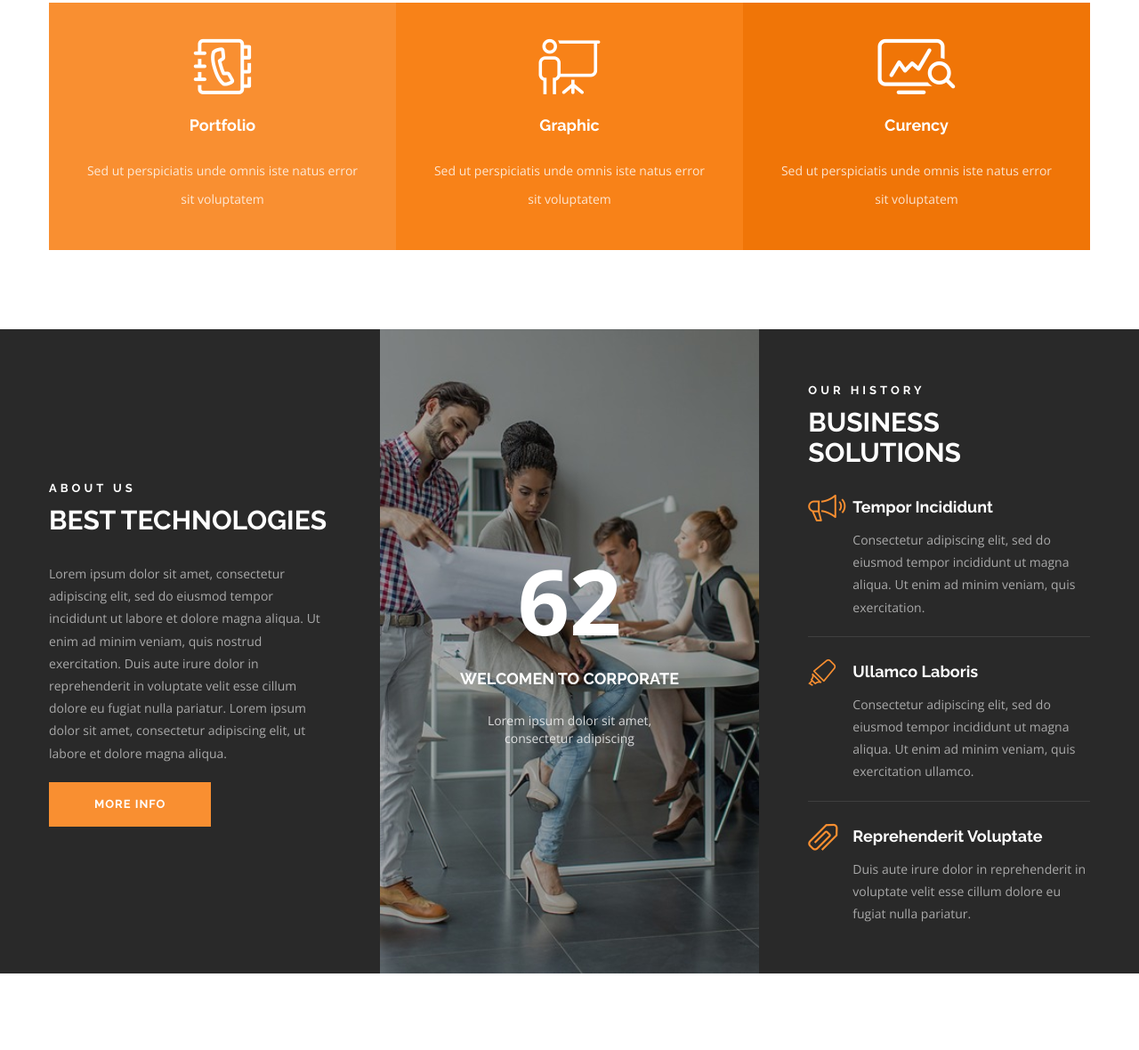
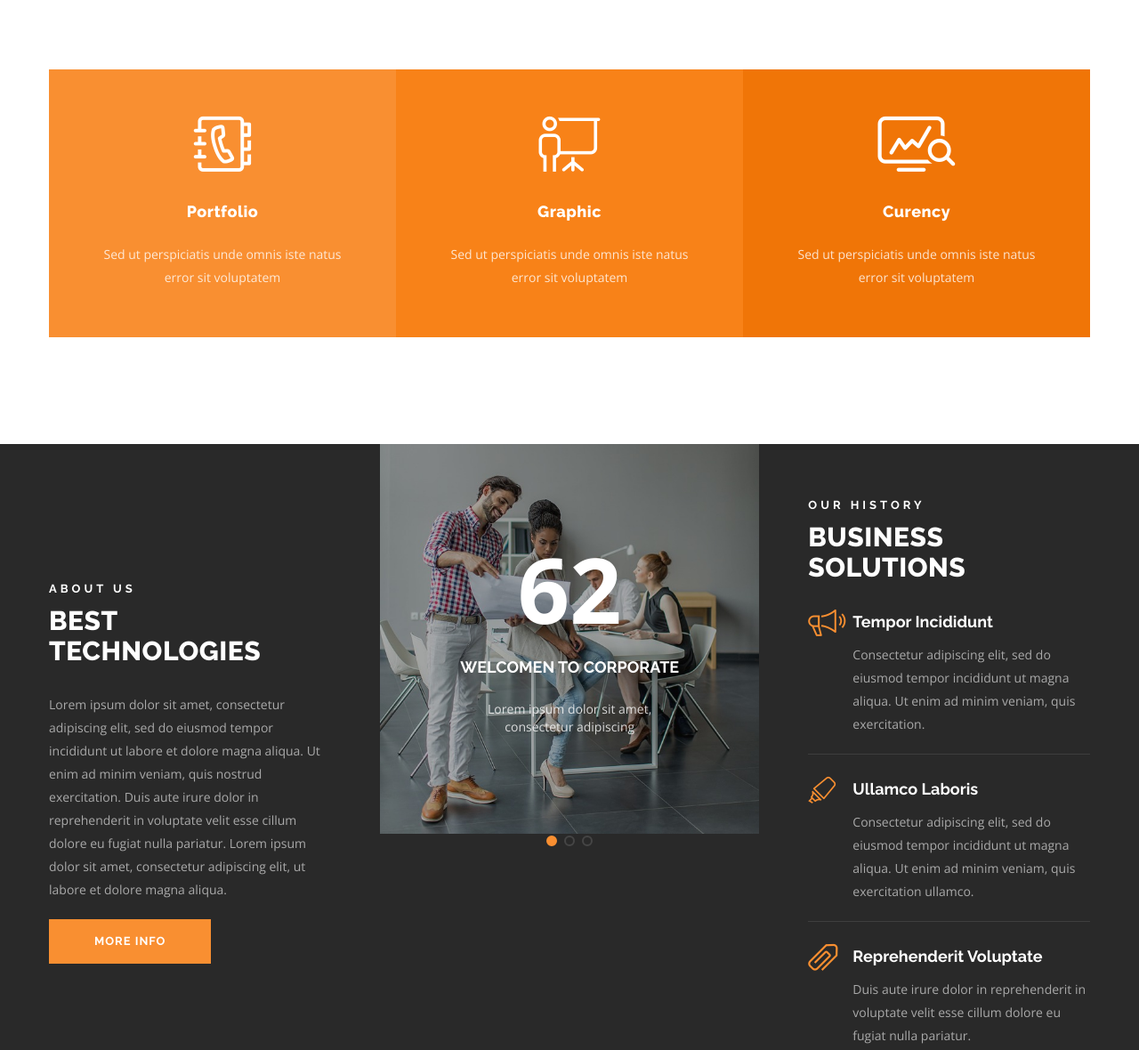
Before and after one commit to ppbamzzi/Astoria-dev, a website: page index.html in a window 1280 px wide. Shown: the part 1139-2319 px from the top of the page at 89% size. Drawn offline with nearby package versions, Linux system fonts and the light colour scheme; files whose address does not match are found by name.

Commit message:
fixed bugs, added test carousel

```diff
--- a/index.html
+++ b/index.html
@@ -311,7 +311,7 @@
 <!--==================================================
 =            Full Width Section 3 Columns            =
 ===================================================-->
-	<section class="full-width columns-3 dark-section">
+	<section class="full-width columns-3 dark-section" id="about-us">
 		<div class="flexbox-container">
 			<div class="col-lg-4 col-md-12 f-column">
 				<div class="medium-title-block title-on-dark">
@@ -321,12 +321,37 @@
 				<p>Lorem ipsum dolor sit amet, consectetur adipiscing elit, sed do eiusmod tempor incididunt ut labore et dolore magna aliqua. Ut enim ad minim veniam, quis nostrud exercitation. Duis aute irure dolor in reprehenderit in voluptate velit esse cillum dolore eu fugiat nulla pariatur. Lorem ipsum dolor sit amet, consectetur adipiscing elit, ut labore et dolore magna aliqua.</p>
 				<a href="#" class="btn btn-default filled">More Info</a>
 			</div>
-			<div class="col-md-4 visible-lg bordered-banner no-padding stretch">
-				<div class="bordered-mask">
-					<div class="bordered-mask-wrap">
-						<span>62</span>
-						<h4>Welcomen to corporate</h4>
-						<p>Lorem ipsum dolor sit amet, <br>consectetur adipiscing</p>
+			<div class="col-md-4 visible-lg bordered-slider no-padding stretch">
+				<div class="a_carousel owl-carousel stretch">
+					<div class="item">
+						<img src="images/image-bg.jpg" alt="">
+						<div class="bordered-mask">
+							<div class="bordered-mask-wrap">
+								<span>62</span>
+								<h4>Welcomen to corporate</h4>
+								<p>Lorem ipsum dolor sit amet, <br>consectetur adipiscing</p>
+							</div>
+						</div>
+					</div>
+					<div class="item">
+						<img src="images/image-bg.jpg" alt="">
+						<div class="bordered-mask">
+							<div class="bordered-mask-wrap">
+								<span>62</span>
+								<h4>Welcomen to corporate</h4>
+								<p>Lorem ipsum dolor sit amet, <br>consectetur adipiscing</p>
+							</div>
+						</div>
+					</div>
+					<div class="item">
+						<img src="images/image-bg.jpg" alt="">
+						<div class="bordered-mask">
+							<div class="bordered-mask-wrap">
+								<span>62</span>
+								<h4>Welcomen to corporate</h4>
+								<p>Lorem ipsum dolor sit amet, <br>consectetur adipiscing</p>
+							</div>
+						</div>
 					</div>
 				</div>
 			</div>
--- a/js/main.js
+++ b/js/main.js
@@ -69,4 +69,8 @@ $("#testimonial-slider").owlCarousel({
   autoPlay : 3000
 });
 
+$(".a_carousel").owlCarousel({
+  singleItem: true
 });
+
+});
--- a/less/modules/buttons.less
+++ b/less/modules/buttons.less
@@ -4,15 +4,47 @@
 	font-size: 13px;
 	padding: 15px 50px;
 	font-weight: 700;
+	z-index: 1;
 	letter-spacing: 1px;
 	background-color: transparent;
 	border-radius: 0;
+	position: relative;
 	text-transform: uppercase;
 	border:1px solid rgba(255, 255, 255, 0.6);
-	.transition();
+	-webkit-transition: all 0.4s, linear;
+    transition: all 0.4s, linear;
+        -webkit-transition-timing-function: cubic-bezier(0.2, 1, 0.3, 1);
+    transition-timing-function: cubic-bezier(0.2, 1, 0.3, 1);
+    &:before{
+	   	content: '';
+	    position: absolute;
+	    top: 0;
+	    left: 0;
+	    width: 100%;
+	    height: 100%;
+	    background: @active-color;
+	    z-index: -1;
+	    opacity: 0;
+	    -webkit-transform: scale3d(0.7, 1, 1);
+	    transform: scale3d(0.7, 1, 1);
+	    -webkit-transition: -webkit-transform 0.4s, opacity 0.4s;
+	    transition: transform 0.4s, opacity 0.4s;
+	   	-webkit-transition-timing-function: cubic-bezier(0.2, 1, 0.3, 1);
+	    transition-timing-function: cubic-bezier(0.2, 1, 0.3, 1);
+    }
 	&:hover{
-		background-color: #fff;
-		border-color: #fff;
+		background-color: transparent;
+		color: #fff;
+		border-color: @active-color;
+		&:before{
+			-webkit-transition: -webkit-transform 0.4s, opacity 0.4s;
+			transition: transform 0.4s, opacity 0.4s;
+			-webkit-transition-timing-function: cubic-bezier(0.2, 1, 0.3, 1);
+			transition-timing-function: cubic-bezier(0.2, 1, 0.3, 1);
+			opacity: 1;
+			-webkit-transform: translate3d(0, 0, 0);
+			transform: translate3d(0, 0, 0);
+		}
 	}
 	&.filled{
 		background-color: @active-color;
@@ -22,5 +54,8 @@
 			background-color: darken(@active-color, 10%);
 			border-color: darken(@active-color, 10%);
 		}
+		&:before{
+			display: none;
+		}
 	}
 }
--- a/less/modules/carousels.less
+++ b/less/modules/carousels.less
@@ -47,3 +47,13 @@
 		}
 	}
 }
+
+.a_carousel{
+	position: relative;
+	height: 100%;
+}
+
+//images for demo page
+.a_carousel{
+
+}
--- a/less/modules/icon-boxes.less
+++ b/less/modules/icon-boxes.less
@@ -2,10 +2,10 @@
 	&.filled{
 		background-color: @active-color;
 		color:#fff;
-		padding: 3.2vw;
+		padding: 4.15vw;
 		.img-wrap{
 			height: 62px;
-			margin-bottom: 20px;
+			margin-bottom: 30px;
 		}
 		[class^="icon-"]{
 			font-size: 62px;
@@ -17,13 +17,14 @@
 		}
 		h5{
 			font-size: 18px;
-			font-weight: 700;
+			font-weight: 800;
+			letter-spacing: 0.5px;
 			line-height: 30px;
 			margin-bottom: 20px;
 		}
 		p{
 			color: rgba(255, 255, 255, 0.8);
-			line-height: 32px;
+			line-height: 26px;
 			font-size: 14px;
 		}
 		&.filled-5{
@@ -50,12 +51,6 @@
 			display: inline-block;
 		}
 	}
-}
-
-.bordered-banner{
-	background-image: url(../images/image-bg.jpg);
-	background-size: cover;
-	background-position: center center;
 }
 
 .bordered-mask{
--- a/less/modules/mixins.less
+++ b/less/modules/mixins.less
@@ -53,10 +53,10 @@
     margin-bottom: 40px !important;
 }
 .pb-180{
-    padding-bottom: 7vw !important;
+    padding-bottom: 9.4vw !important;
 }
 .pt-180{
-    padding-top: 7vw !important;
+    padding-top: 9.4vw !important;
 }
 
 .no-padding{
--- a/less/modules/section.less
+++ b/less/modules/section.less
@@ -1,5 +1,5 @@
 section{
-	padding-top: 7vw;
+	padding-top: 9.4vw;
 	display: inline-block;
 	width: 100%;
 	float: left;
@@ -31,11 +31,14 @@ section{
 				}
 			}
 		}
+		p{
+			line-height: 26px;
+		}
 	}
 	.f-column{
 		padding: 3.3vw;
 		p{
-			margin-bottom: 25px;
+			margin-bottom: 45px;
 		}
 	}
 	.chees-block{
@@ -66,6 +69,11 @@ section{
 			}
 		}
 	}
+	&#offer{
+		.icon_box{
+			margin-top: 30px;
+		}
+	}
 	&#most-interesting{
 		background-image: url(../images/image-interesting.jpg);
 		background-size: cover;
@@ -87,6 +95,9 @@ section{
 		background-size: cover;
 		padding-top: 12vw;
 		padding-bottom: 12vw;
+	}
+	&#about-us{
+		min-height: 34vw;
 	}
 
 }
--- a/less/modules/titles.less
+++ b/less/modules/titles.less
@@ -7,7 +7,7 @@
 		font-family: 'Raleway', sans-serif;
 		font-size: 14px;
 		font-weight: 700;
-		letter-spacing: 5px;
+		letter-spacing: 6px;
 		margin-bottom: 20px;
 		text-transform: uppercase;
 	}
@@ -17,8 +17,9 @@
 		font-size: 52px;
 		font-weight: 800;
 		line-height: 50px;
+		letter-spacing: 0.5px;
 		text-transform: uppercase;
-		margin-bottom: 25px;
+		margin-bottom: 35px;
 	}
 	hr.separator{
 		background-image: url(../images/separator.svg);
@@ -27,7 +28,7 @@
 		height: 15px;
 		display: inline-block;
 		margin-top: 0;
-		margin-bottom: 25px;
+		margin-bottom: 30px;
 	}
 	p{
 		color: #5f5f5f;
@@ -60,13 +61,14 @@
 		font-size: 14px;
 		font-weight: 700;
 		line-height: 28px;
-		margin-bottom: 10px;
-		letter-spacing: 5px;
+		margin-bottom: 15px;
+		letter-spacing: 6px;
 		text-transform: uppercase;
 	}
 	h3{
 		font-size: 34px;
-		font-weight: 700;
+		font-weight: 800;
+		letter-spacing: 0.5px;
 		line-height: 34px;
 		text-transform: uppercase;
 	}
--- a/less/style.less
+++ b/less/style.less
@@ -53,10 +53,10 @@
     margin-bottom: 40px !important;
 }
 .pb-180{
-    padding-bottom: 7vw !important;
+    padding-bottom: 9.4vw !important;
 }
 .pt-180{
-    padding-top: 7vw !important;
+    padding-top: 9.4vw !important;
 }
 
 .no-padding{
@@ -242,15 +242,47 @@ b, strong{
 	font-size: 13px;
 	padding: 15px 50px;
 	font-weight: 700;
+	z-index: 1;
 	letter-spacing: 1px;
 	background-color: transparent;
 	border-radius: 0;
+	position: relative;
 	text-transform: uppercase;
 	border:1px solid rgba(255, 255, 255, 0.6);
-	.transition();
+	-webkit-transition: all 0.4s, linear;
+    transition: all 0.4s, linear;
+        -webkit-transition-timing-function: cubic-bezier(0.2, 1, 0.3, 1);
+    transition-timing-function: cubic-bezier(0.2, 1, 0.3, 1);
+    &:before{
+	   	content: '';
+	    position: absolute;
+	    top: 0;
+	    left: 0;
+	    width: 100%;
+	    height: 100%;
+	    background: @active-color;
+	    z-index: -1;
+	    opacity: 0;
+	    -webkit-transform: scale3d(0.7, 1, 1);
+	    transform: scale3d(0.7, 1, 1);
+	    -webkit-transition: -webkit-transform 0.4s, opacity 0.4s;
+	    transition: transform 0.4s, opacity 0.4s;
+	   	-webkit-transition-timing-function: cubic-bezier(0.2, 1, 0.3, 1);
+	    transition-timing-function: cubic-bezier(0.2, 1, 0.3, 1);
+    }
 	&:hover{
-		background-color: #fff;
-		border-color: #fff;
+		background-color: transparent;
+		color: #fff;
+		border-color: @active-color;
+		&:before{
+			-webkit-transition: -webkit-transform 0.4s, opacity 0.4s;
+			transition: transform 0.4s, opacity 0.4s;
+			-webkit-transition-timing-function: cubic-bezier(0.2, 1, 0.3, 1);
+			transition-timing-function: cubic-bezier(0.2, 1, 0.3, 1);
+			opacity: 1;
+			-webkit-transform: translate3d(0, 0, 0);
+			transform: translate3d(0, 0, 0);
+		}
 	}
 	&.filled{
 		background-color: @active-color;
@@ -260,10 +292,13 @@ b, strong{
 			background-color: darken(@active-color, 10%);
 			border-color: darken(@active-color, 10%);
 		}
+		&:before{
+			display: none;
+		}
 	}
 }
 section{
-	padding-top: 7vw;
+	padding-top: 9.4vw;
 	display: inline-block;
 	width: 100%;
 	float: left;
@@ -295,11 +330,14 @@ section{
 				}
 			}
 		}
+		p{
+			line-height: 26px;
+		}
 	}
 	.f-column{
 		padding: 3.3vw;
 		p{
-			margin-bottom: 25px;
+			margin-bottom: 45px;
 		}
 	}
 	.chees-block{
@@ -330,6 +368,11 @@ section{
 			}
 		}
 	}
+	&#offer{
+		.icon_box{
+			margin-top: 30px;
+		}
+	}
 	&#most-interesting{
 		background-image: url(../images/image-interesting.jpg);
 		background-size: cover;
@@ -351,6 +394,9 @@ section{
 		background-size: cover;
 		padding-top: 12vw;
 		padding-bottom: 12vw;
+	}
+	&#about-us{
+		min-height: 34vw;
 	}
 
 }
@@ -913,7 +959,7 @@ header.header-type-2{
 		font-family: 'Raleway', sans-serif;
 		font-size: 14px;
 		font-weight: 700;
-		letter-spacing: 5px;
+		letter-spacing: 6px;
 		margin-bottom: 20px;
 		text-transform: uppercase;
 	}
@@ -923,8 +969,9 @@ header.header-type-2{
 		font-size: 52px;
 		font-weight: 800;
 		line-height: 50px;
+		letter-spacing: 0.5px;
 		text-transform: uppercase;
-		margin-bottom: 25px;
+		margin-bottom: 35px;
 	}
 	hr.separator{
 		background-image: url(../images/separator.svg);
@@ -933,7 +980,7 @@ header.header-type-2{
 		height: 15px;
 		display: inline-block;
 		margin-top: 0;
-		margin-bottom: 25px;
+		margin-bottom: 30px;
 	}
 	p{
 		color: #5f5f5f;
@@ -966,13 +1013,14 @@ header.header-type-2{
 		font-size: 14px;
 		font-weight: 700;
 		line-height: 28px;
-		margin-bottom: 10px;
-		letter-spacing: 5px;
+		margin-bottom: 15px;
+		letter-spacing: 6px;
 		text-transform: uppercase;
 	}
 	h3{
 		font-size: 34px;
-		font-weight: 700;
+		font-weight: 800;
+		letter-spacing: 0.5px;
 		line-height: 34px;
 		text-transform: uppercase;
 	}
@@ -1016,18 +1064,25 @@ header.header-type-2{
 		h4{
 			color: #fff;
 			font-size: 14px;
+			margin-bottom: 25px;
+			letter-spacing: 6px;
 		}
 		h2{
 			font-size: 66px;
+			letter-spacing: 0.5px;
 			color: #fff;
-			margin-bottom: 35px;
+			margin-bottom: 40px;
+		}
+		.separator{
+			margin-bottom: 30px;
 		}
 		p{
 			color: #fff;
 			opacity: 0.8;
 			font-size: 18px;
 			line-height: 30px;
-			margin-bottom: 35px;
+			letter-spacing: 0.3px;
+			margin-bottom: 44px;
 		}
 	}
 }
@@ -1062,14 +1117,19 @@ header.header-type-2{
 		}
 	}
 }
+
+// Custom Arrows for slider
+.tparrows{
+	position: relative;
+}
 .icon_box{
 	&.filled{
 		background-color: @active-color;
 		color:#fff;
-		padding: 3.2vw;
+		padding: 4.15vw;
 		.img-wrap{
 			height: 62px;
-			margin-bottom: 20px;
+			margin-bottom: 30px;
 		}
 		[class^="icon-"]{
 			font-size: 62px;
@@ -1081,13 +1141,14 @@ header.header-type-2{
 		}
 		h5{
 			font-size: 18px;
-			font-weight: 700;
+			font-weight: 800;
+			letter-spacing: 0.5px;
 			line-height: 30px;
 			margin-bottom: 20px;
 		}
 		p{
 			color: rgba(255, 255, 255, 0.8);
-			line-height: 32px;
+			line-height: 26px;
 			font-size: 14px;
 		}
 		&.filled-5{
@@ -1114,12 +1175,6 @@ header.header-type-2{
 			display: inline-block;
 		}
 	}
-}
-
-.bordered-banner{
-	background-image: url(../images/image-bg.jpg);
-	background-size: cover;
-	background-position: center center;
 }
 
 .bordered-mask{
@@ -1998,6 +2053,16 @@ section .contact-adress{
 		}
 	}
 }
+
+.a_carousel{
+	position: relative;
+	height: 100%;
+}
+
+//images for demo page
+.a_carousel{
+
+}
 .footer{
 	display: inline-block;
 	float: left;
```
Also changed, not shown: less/modules/big-slider.less (+14 -2 lines), css/style.css.
